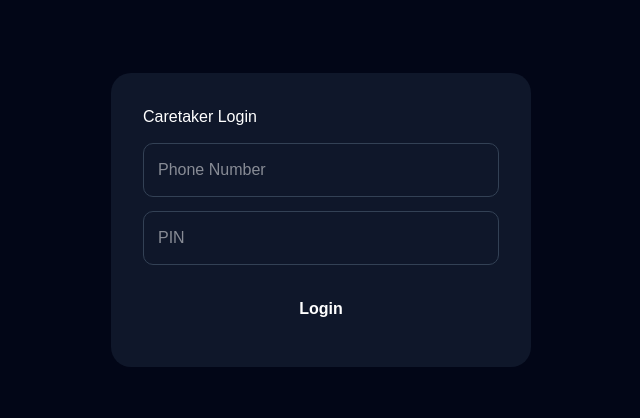
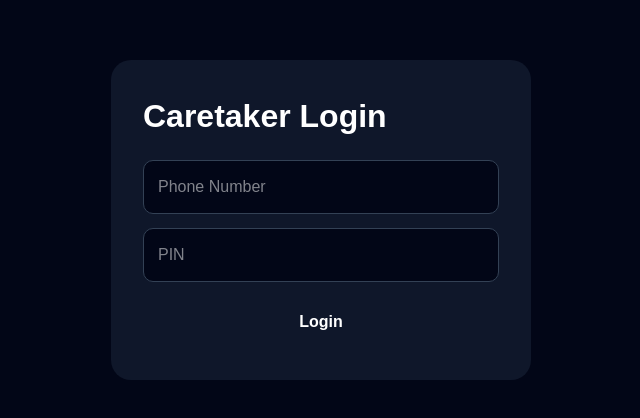
Before and after one commit to tinaleung74-blip/farmconnect-live, a Next.js app: page /caretaker/login in a window 1280 px wide. Shown: the part 180-598 px from the top of the page, without its empty margins (319-959 px from the left). Built offline with nearby package versions, Linux system fonts and the light colour scheme; no server answers.

Commit message:
Fix caretaker login

```diff
--- a/app/caretaker/login/page.tsx
+++ b/app/caretaker/login/page.tsx
@@ -6,6 +6,7 @@ import { supabase } from "@/lib/supabase";
 
 export default function CaretakerLoginPage() {
   const router = useRouter();
+
   const [phone, setPhone] = useState("");
   const [pin, setPin] = useState("");
   const [loading, setLoading] = useState(false);
@@ -16,25 +17,39 @@ export default function CaretakerLoginPage() {
     const { data, error } = await supabase
       .from("caretakers")
       .select("*")
-      .eq("phone", phone)
-      .eq("pin", pin)
-      .single();
+      .eq("phone", phone.trim())
+      .eq("pin", pin.trim())
+      .maybeSingle();
+
+    console.log("LOGIN RESULT:", data, error);
 
     setLoading(false);
 
-    if (error || !data) {
+    if (!data) {
       alert("Invalid phone or PIN");
       return;
     }
 
-    localStorage.setItem("farmconnect_caretaker", JSON.stringify(data));
+    localStorage.setItem(
+      "farmconnect_caretaker",
+      JSON.stringify(data)
+    );
+
     router.push("/caretaker/dashboard");
   }
 
   return (
     <main style={page}>
       <div style={card}>
-        <h1>Caretaker Login</h1>
+        <h1
+          style={{
+            fontSize: 32,
+            fontWeight: 800,
+            marginBottom: 20,
+          }}
+        >
+          Caretaker Login
+        </h1>
 
         <input
           style={input}
@@ -51,7 +66,11 @@ export default function CaretakerLoginPage() {
           onChange={(e) => setPin(e.target.value)}
         />
 
-        <button style={button} onClick={handleLogin} disabled={loading}>
+        <button
+          style={button}
+          onClick={handleLogin}
+          disabled={loading}
+        >
           {loading ? "Checking..." : "Login"}
         </button>
       </div>
@@ -80,14 +99,15 @@ const card = {
 const input = {
   width: "100%",
   padding: 14,
-  marginTop: 14,
+  marginBottom: 14,
   borderRadius: 10,
   border: "1px solid #334155",
+  background: "#020617",
+  color: "white",
 };
 
 const button = {
   width: "100%",
-  marginTop: 18,
   padding: 14,
   borderRadius: 10,
   border: "none",
```
